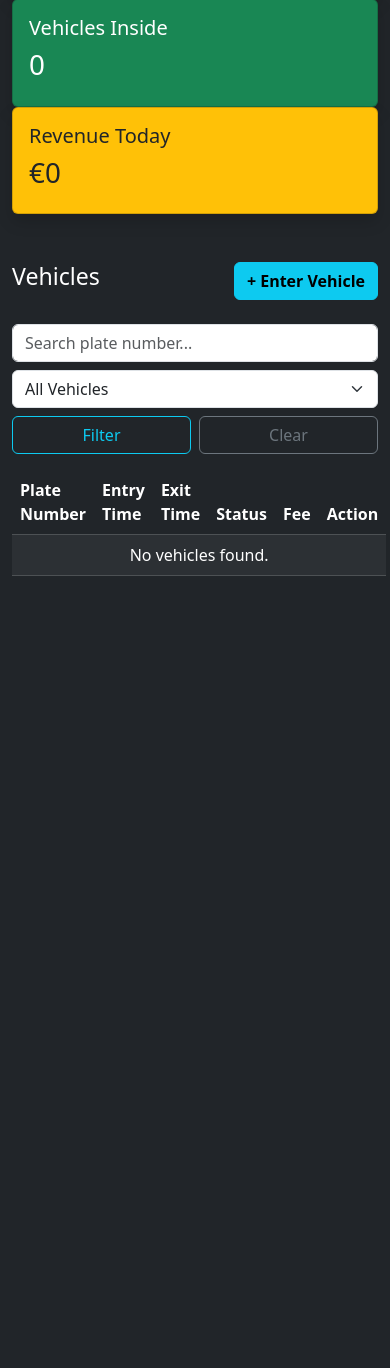
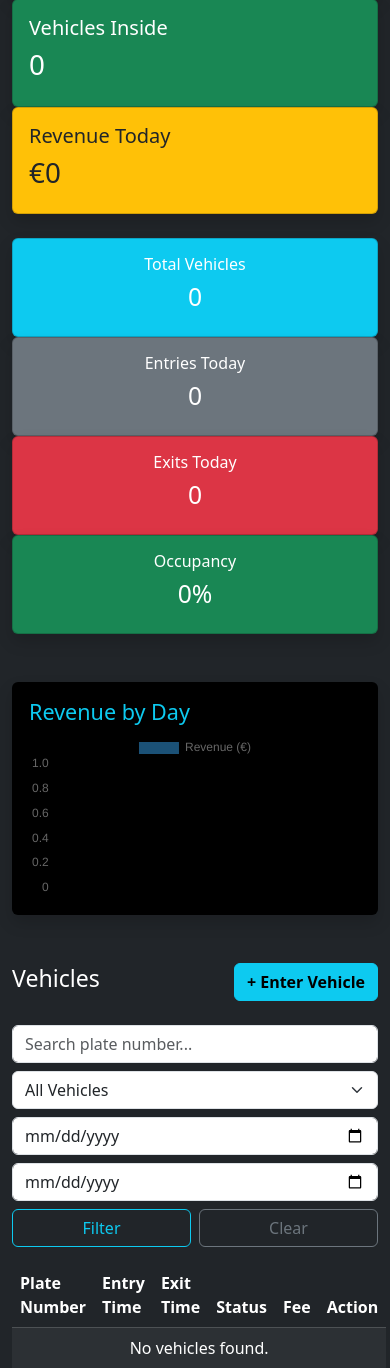
Before and after one commit to arjolsinaj/SmartPark, a Django app: page /dashboard/ in a window 390 px wide. Shown: the part 244-1612 px from the top of the page. Before the commit the page ends 820 px from the top, so only its background shows below. Run offline with Django 4.2, Linux system fonts and the light colour scheme; data that the repository does not hold is empty.

Commit message:
Added analytics dashboard and revenue chart

```diff
--- a/parking/templates/parking/dashboard.html
+++ b/parking/templates/parking/dashboard.html
@@ -23,7 +23,6 @@
     {% endif %}
 
     <div class="row mt-4">
-
         <div class="col-md-4">
             <div class="card bg-primary text-white shadow">
                 <div class="card-body">
@@ -50,7 +49,51 @@
                 </div>
             </div>
         </div>
+    </div>
+<div class="row mt-4">
 
+    <div class="col-md-3">
+        <div class="card bg-info text-white shadow">
+            <div class="card-body text-center">
+                <h6>Total Vehicles</h6>
+                <h2>{{ total_vehicles }}</h2>
+            </div>
+        </div>
+    </div>
+
+    <div class="col-md-3">
+        <div class="card bg-secondary text-white shadow">
+            <div class="card-body text-center">
+                <h6>Entries Today</h6>
+                <h2>{{ entries_today }}</h2>
+            </div>
+        </div>
+    </div>
+
+    <div class="col-md-3">
+        <div class="card bg-danger text-white shadow">
+            <div class="card-body text-center">
+                <h6>Exits Today</h6>
+                <h2>{{ exits_today }}</h2>
+            </div>
+        </div>
+    </div>
+
+    <div class="col-md-3">
+        <div class="card bg-success text-white shadow">
+            <div class="card-body text-center">
+                <h6>Occupancy</h6>
+                <h2>{{ occupancy_rate }}%</h2>
+            </div>
+        </div>
+    </div>
+
+</div>
+    <div class="card bg-black text-white mt-5 shadow">
+        <div class="card-body">
+            <h4 class="text-info">Revenue by Day</h4>
+            <canvas id="revenueChart"></canvas>
+        </div>
     </div>
 
     <div class="d-flex justify-content-between align-items-center mt-5">
@@ -62,18 +105,12 @@
     </div>
 
     <form method="GET" class="row mt-3 mb-3 g-2">
-
-        <div class="col-md-6">
-            <input
-                type="text"
-                name="search"
-                class="form-control"
-                placeholder="Search plate number..."
-                value="{{ search_query }}"
-            >
+        <div class="col-md-4">
+            <input type="text" name="search" class="form-control"
+                   placeholder="Search plate number..." value="{{ search_query }}">
         </div>
 
-        <div class="col-md-3">
+        <div class="col-md-2">
             <select name="status" class="form-select">
                 <option value="all" {% if status_filter == "all" %}selected{% endif %}>All Vehicles</option>
                 <option value="inside" {% if status_filter == "inside" %}selected{% endif %}>Inside</option>
@@ -81,16 +118,18 @@
             </select>
         </div>
 
-        <div class="col-md-3 d-flex gap-2">
-            <button type="submit" class="btn btn-outline-info w-50">
-                Filter
-            </button>
-
-            <a href="/dashboard/" class="btn btn-outline-secondary w-50">
-                Clear
-            </a>
+        <div class="col-md-2">
+            <input type="date" name="start_date" class="form-control" value="{{ start_date }}">
         </div>
 
+        <div class="col-md-2">
+            <input type="date" name="end_date" class="form-control" value="{{ end_date }}">
+        </div>
+
+        <div class="col-md-2 d-flex gap-2">
+            <button type="submit" class="btn btn-outline-info w-50">Filter</button>
+            <a href="/dashboard/" class="btn btn-outline-secondary w-50">Clear</a>
+        </div>
     </form>
 
     <table class="table table-dark table-striped table-hover">
@@ -106,14 +145,11 @@
         </thead>
 
         <tbody>
-
         {% for vehicle in vehicles %}
-
             <tr>
                 <td>{{ vehicle.plate_number }}</td>
                 <td>{{ vehicle.entry_time }}</td>
                 <td>{{ vehicle.exit_time }}</td>
-
                 <td>
                     {% if vehicle.is_inside %}
                         <span class="badge bg-success">Inside</span>
@@ -121,40 +157,76 @@
                         <span class="badge bg-danger">Exited</span>
                     {% endif %}
                 </td>
-
                 <td>€{{ vehicle.fee }}</td>
-
                 <td>
-                    <a href="/vehicle/{{ vehicle.id }}/" class="btn btn-outline-info btn-sm">
-                        View
-                    </a>
+                    <a href="/vehicle/{{ vehicle.id }}/" class="btn btn-outline-info btn-sm">View</a>
 
                     {% if vehicle.is_inside %}
-                        <a href="/exit-vehicle/{{ vehicle.id }}/" class="btn btn-danger btn-sm">
-                            Exit
-                        </a>
+                        <a href="/exit-vehicle/{{ vehicle.id }}/" class="btn btn-danger btn-sm">Exit</a>
                     {% else %}
-                        <span class="text-success ms-2">
-                            Completed
-                        </span>
+                        <span class="text-success ms-2">Completed</span>
                     {% endif %}
                 </td>
             </tr>
-
         {% empty %}
-
             <tr>
-                <td colspan="6" class="text-center">
-                    No vehicles found.
-                </td>
+                <td colspan="6" class="text-center">No vehicles found.</td>
             </tr>
-
         {% endfor %}
-
         </tbody>
     </table>
 
+    {% if page_obj.has_other_pages %}
+    <nav>
+        <ul class="pagination justify-content-center">
+            {% if page_obj.has_previous %}
+                <li class="page-item">
+                    <a class="page-link"
+                       href="?page={{ page_obj.previous_page_number }}&search={{ search_query }}&status={{ status_filter }}&start_date={{ start_date }}&end_date={{ end_date }}">
+                        Previous
+                    </a>
+                </li>
+            {% endif %}
+
+            <li class="page-item disabled">
+                <span class="page-link">
+                    Page {{ page_obj.number }} of {{ page_obj.paginator.num_pages }}
+                </span>
+            </li>
+
+            {% if page_obj.has_next %}
+                <li class="page-item">
+                    <a class="page-link"
+                       href="?page={{ page_obj.next_page_number }}&search={{ search_query }}&status={{ status_filter }}&start_date={{ start_date }}&end_date={{ end_date }}">
+                        Next
+                    </a>
+                </li>
+            {% endif %}
+        </ul>
+    </nav>
+    {% endif %}
+
 </div>
+
+<script src="https://cdn.jsdelivr.net/npm/chart.js"></script>
+
+<script>
+    const labels = {{ chart_labels|safe }};
+    const values = {{ chart_values|safe }};
+
+    const ctx = document.getElementById('revenueChart');
+
+    new Chart(ctx, {
+        type: 'bar',
+        data: {
+            labels: labels,
+            datasets: [{
+                label: 'Revenue (€)',
+                data: values
+            }]
+        }
+    });
+</script>
 
 </body>
 </html>
--- a/parking/views.py
+++ b/parking/views.py
@@ -1,6 +1,8 @@
 from django.shortcuts import render, redirect, get_object_or_404
-from django.db.models import Sum
+from django.db.models import Sum, Avg
+from django.db.models.functions import TruncDate
 from django.utils import timezone
+from django.core.paginator import Paginator
 from decimal import Decimal
 
 from .models import Parking, Vehicle
@@ -37,6 +39,8 @@ def dashboard(request):
     parking = Parking.objects.first()
 
     if parking:
+        today = timezone.now().date()
+
         vehicles_inside = Vehicle.objects.filter(parking=parking, is_inside=True).count()
         free_spaces = max(parking.total_spaces - vehicles_inside, 0)
 
@@ -45,8 +49,32 @@ def dashboard(request):
             is_inside=False
         ).aggregate(Sum("fee"))["fee__sum"] or 0
 
+        total_vehicles = Vehicle.objects.filter(parking=parking).count()
+
+        entries_today = Vehicle.objects.filter(
+            parking=parking,
+            entry_time__date=today
+        ).count()
+
+        exits_today = Vehicle.objects.filter(
+            parking=parking,
+            exit_time__date=today
+        ).count()
+
+        average_fee = Vehicle.objects.filter(
+            parking=parking,
+            is_inside=False
+        ).aggregate(Avg("fee"))["fee__avg"] or 0
+
+        if parking.total_spaces > 0:
+            occupancy_rate = round((vehicles_inside / parking.total_spaces) * 100, 2)
+        else:
+            occupancy_rate = 0
+
         search_query = request.GET.get("search", "")
         status_filter = request.GET.get("status", "all")
+        start_date = request.GET.get("start_date", "")
+        end_date = request.GET.get("end_date", "")
 
         vehicles = Vehicle.objects.filter(parking=parking)
 
@@ -55,28 +83,73 @@ def dashboard(request):
 
         if status_filter == "inside":
             vehicles = vehicles.filter(is_inside=True)
-
         elif status_filter == "exited":
             vehicles = vehicles.filter(is_inside=False)
 
+        if start_date:
+            vehicles = vehicles.filter(entry_time__date__gte=start_date)
+
+        if end_date:
+            vehicles = vehicles.filter(entry_time__date__lte=end_date)
+
         vehicles = vehicles.order_by("-entry_time")
+
+        paginator = Paginator(vehicles, 5)
+        page_number = request.GET.get("page")
+        page_obj = paginator.get_page(page_number)
+
+        revenue_data = (
+            Vehicle.objects
+            .filter(parking=parking, is_inside=False)
+            .annotate(day=TruncDate("exit_time"))
+            .values("day")
+            .annotate(total=Sum("fee"))
+            .order_by("day")
+        )
+
+        chart_labels = []
+        chart_values = []
+
+        for item in revenue_data:
+            if item["day"]:
+                chart_labels.append(item["day"].strftime("%Y-%m-%d"))
+                chart_values.append(float(item["total"] or 0))
 
     else:
         vehicles_inside = 0
         free_spaces = 0
         revenue_today = 0
-        vehicles = []
+        total_vehicles = 0
+        entries_today = 0
+        exits_today = 0
+        average_fee = 0
+        occupancy_rate = 0
         search_query = ""
         status_filter = "all"
+        start_date = ""
+        end_date = ""
+        page_obj = []
+        chart_labels = []
+        chart_values = []
 
     context = {
         "parking": parking,
         "vehicles_inside": vehicles_inside,
         "free_spaces": free_spaces,
         "revenue_today": revenue_today,
-        "vehicles": vehicles,
+        "total_vehicles": total_vehicles,
+        "entries_today": entries_today,
+        "exits_today": exits_today,
+        "average_fee": average_fee,
+        "occupancy_rate": occupancy_rate,
+        "vehicles": page_obj,
+        "page_obj": page_obj,
         "search_query": search_query,
         "status_filter": status_filter,
+        "start_date": start_date,
+        "end_date": end_date,
+        "chart_labels": chart_labels,
+        "chart_values": chart_values,
     }
 
     return render(request, "parking/dashboard.html", context)
```
